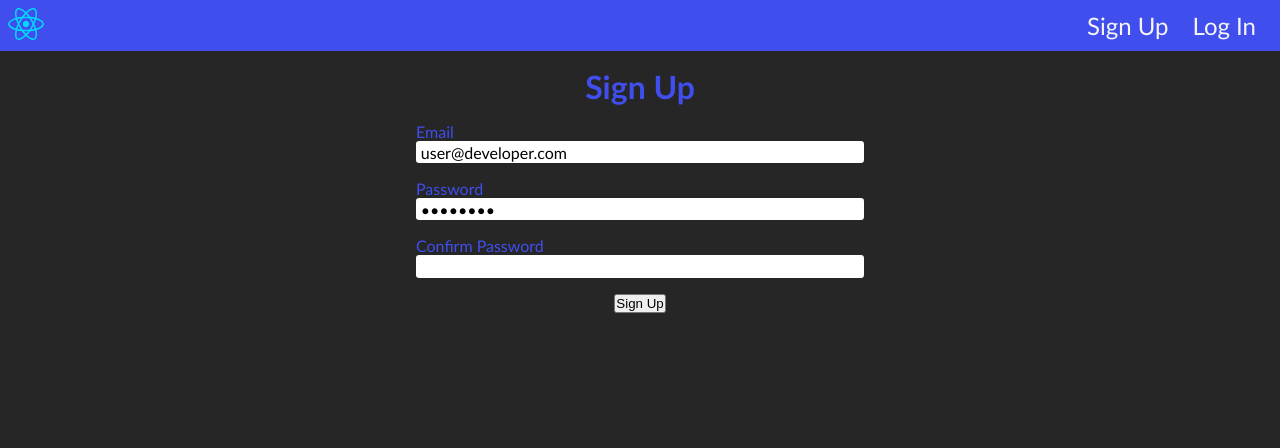
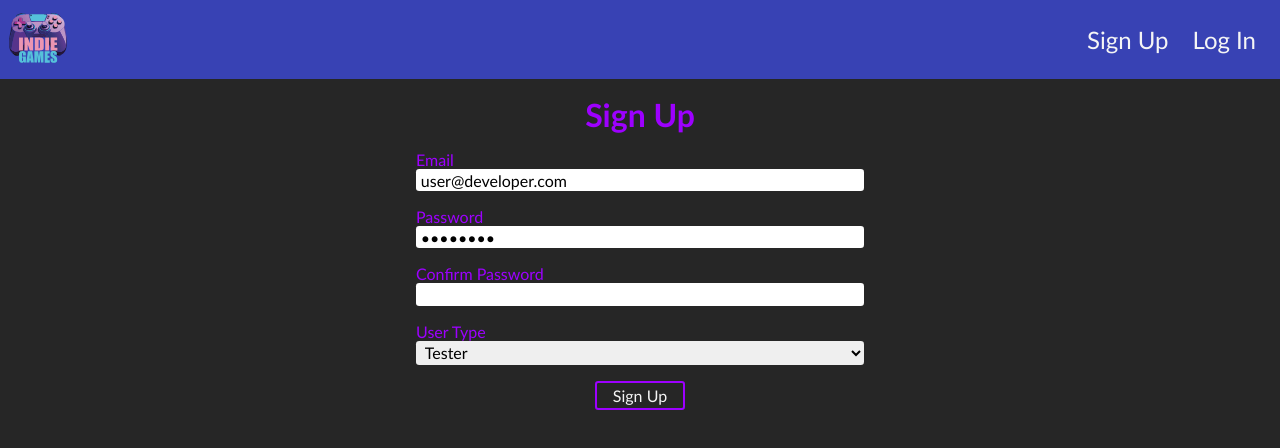
Before and after one commit to CalinVelni/final-project-front, a React (Vite) app: page /signup in a window 1280 px wide. Shown: the top 448 px of the page. Built offline with nearby package versions, Linux system fonts and the light colour scheme; no server answers.

Commit message:
feat | sign up with user type selection

```diff
--- a/context/UserContext.jsx
+++ b/context/UserContext.jsx
@@ -23,7 +23,7 @@ export const UserProvider = ({ children }) => {
     const signUp = async (props) => {
         if(loading) return;
 
-        const { email, password, password2 } = props
+        const { email, password, password2, type } = props
 
         setError(null);
         setLoading(true);
@@ -35,7 +35,8 @@ export const UserProvider = ({ children }) => {
         try {
             const { data } = await axios.post(`${VITE_API_URL}/auth/signup`, {
                 email,
-                password
+                password,
+                type
             });
             changeData(data);
         } catch(error) {
--- a/src/App.jsx
+++ b/src/App.jsx
@@ -1,7 +1,7 @@
 import './App.scss'
 import { NavLink, Route, Routes } from 'react-router-dom'
 import { useUser } from '../context/UserContext'
-import logo from './assets/react.svg'
+import logo from './assets/logo.svg'
 import GamePage from './pages/GamePage'
 import Games from './pages/Games'
 import HomePage from './pages/HomePage'
@@ -19,9 +19,12 @@ function App() {
       <nav className='main-navbar'>
           <div className='nav-logo'>
             <NavLink className={'navlink logo-link'} to={'/'} element={<HomePage/>}>
-              <figure className='logo-wrapper'>
-                <img src={logo} alt="IndieGames"/>
-              </figure>
+              <div className='logo-user-wrapper'>
+                <figure className='logo-wrapper'>
+                  <img src={logo} alt="IndieGames"/>
+                </figure>
+                <p className='user'>{user?.email}</p>
+              </div>
             </NavLink>
           </div>
           {user &&
--- a/src/App.scss
+++ b/src/App.scss
@@ -14,6 +14,16 @@
     }
 }
 
+
+.logo-user-wrapper {
+    display: flex;
+    align-items: center;
+    gap: .5rem;
+    .logo-wrapper {
+        width: 60px;
+    }
+}
+
 .page {
     display: grid;
     gap: 1rem;
@@ -21,7 +31,7 @@
 }
 
 .main-color {
-    color: var(--cstm-blue);
+    color: var(--cstm-purple);
 }
 
 .sign-user {
@@ -31,7 +41,7 @@
         .form-field {
             display: grid;
             justify-content: center;
-            input {
+            input, select {
                 width: 35vw;
             }
         }
--- a/src/components/SignUser.jsx
+++ b/src/components/SignUser.jsx
@@ -8,26 +8,29 @@ export default function ({ type }) {
 
     const title = type === 'login' ? 'Log In' : 'Sign Up';
 
-    const [pswMatchError, setPswMatchError] = useState(null)
+    const [message, setMessage] = useState(null);
     const [formData, setFormData] = useState({
         email: 'user@developer.com',
         password: 'Pass123!',
-        password2: ''
+        password2: '',
+        type: 'tester'
     });
 
     const signUser = (e) => {
         e.preventDefault()
-        setPswMatchError(null);
+        setMessage(null);
         const { email, password, password2 } = formData;
         if (type === 'login') {
-            logIn(formData)
+            logIn(formData);
+            setMessage('Logged In Successfully.')
         }
         else {
             if(password !== password2) {
-                setPswMatchError("Passwords don't match.");
+                setMessage("Passwords don't match.");
                 return
             }
-            signUp(email, password)
+            signUp(formData);
+            setMessage('Signed Un Successfully.')
         }
     };
 
@@ -68,6 +71,7 @@ export default function ({ type }) {
                 </section>
 
                 { type === 'signup' &&
+                    <>
                         <section className="form-field">
                             <p className="main-color">Confirm Password</p>
                             <input
@@ -82,6 +86,23 @@ export default function ({ type }) {
                                 }}
                             />
                         </section>
+
+                        <section className="form-field">
+                            <p className="main-color">User Type</p>
+                            <select
+                                value={formData.type}
+                                onChange={ e => {
+                                    setFormData({
+                                        ...formData,
+                                        type: e.target.value
+                                    })
+                                }}
+                            >
+                                <option value="tester">Tester</option>
+                                <option value="developer">Developer</option>
+                            </select>
+                        </section>
+                    </>
                 }
 
                 <section className="form-field">
@@ -95,7 +116,8 @@ export default function ({ type }) {
 
                 {loading && <div className="message center">Loading...</div> }
                 {error && <div className="message center">{error}</div> }
-                {pswMatchError && <div className="message center">{pswMatchError}</div>}
+                {!loading && !error && message && <div className="message center">{message}</div>}
+
             </form>
 
         </div>
--- a/src/index.scss
+++ b/src/index.scss
@@ -1,5 +1,6 @@
 :root {
-    --cstm-blue: rgba(64, 78, 237);
+    --cstm-blue: rgba(64, 78, 237, 0.713);
+    --cstm-purple: rgb(157, 0, 255);
     font-family: 'Gill Sans', 'Gill Sans MT', Calibri, 'Trebuchet MS', sans-serif;
     background-color: rgba(0, 0, 0, 0.85);
     color: whitesmoke;
@@ -25,16 +26,28 @@ li {
     list-style-type: none;
 }
 
-input {
+input, select {
     font: inherit;
     padding: .1rem .3rem;
     border-style: none;
     border-radius: .2rem;
     &:focus {
-        border-style: none;
-        outline: solid .15rem var(--cstm-blue);
+        outline: solid .15rem var(--cstm-purple);
     }
 }
+
+button {
+    font: inherit;
+    padding: .2rem 1rem;
+    background-color: inherit;
+    color: whitesmoke;
+    border: .15rem solid var(--cstm-purple);
+    border-radius: .2rem;
+    &:hover {
+        background-color: var(--cstm-purple);
+    }
+}
+
 
 .center {
     text-align: center;
--- a/src/pages/PublisherPage.jsx
+++ b/src/pages/PublisherPage.jsx
@@ -7,7 +7,7 @@ const { VITE_API_URL } = import.meta.env
 
 export default function () {
 
-    const { token } = useUser();
+    const { user, token } = useUser();
     const { slug } = useParams()
 
     const [publisher, setPublisher] = useState();
--- a/src/pages/Publishers.jsx
+++ b/src/pages/Publishers.jsx
@@ -6,7 +6,7 @@ const { VITE_API_URL } = import.meta.env
 
 export default function () {
 
-    const { token } = useUser();
+    const { user, token } = useUser();
 
     const [publishers, setPublishers] = useState();
     const [error, setError] = useState();
@@ -47,6 +47,8 @@ export default function () {
                 )
             })
         }
+
+        {user?.type === 'developer' &&
             <div>
                 <h3>Add Publisher</h3>
 
@@ -82,5 +84,6 @@ export default function () {
 
                 <p>{feedback}</p>
             </div>
+        }
     </>)
 }
```
Lines whose indentation alone changed are shown as unchanged.
